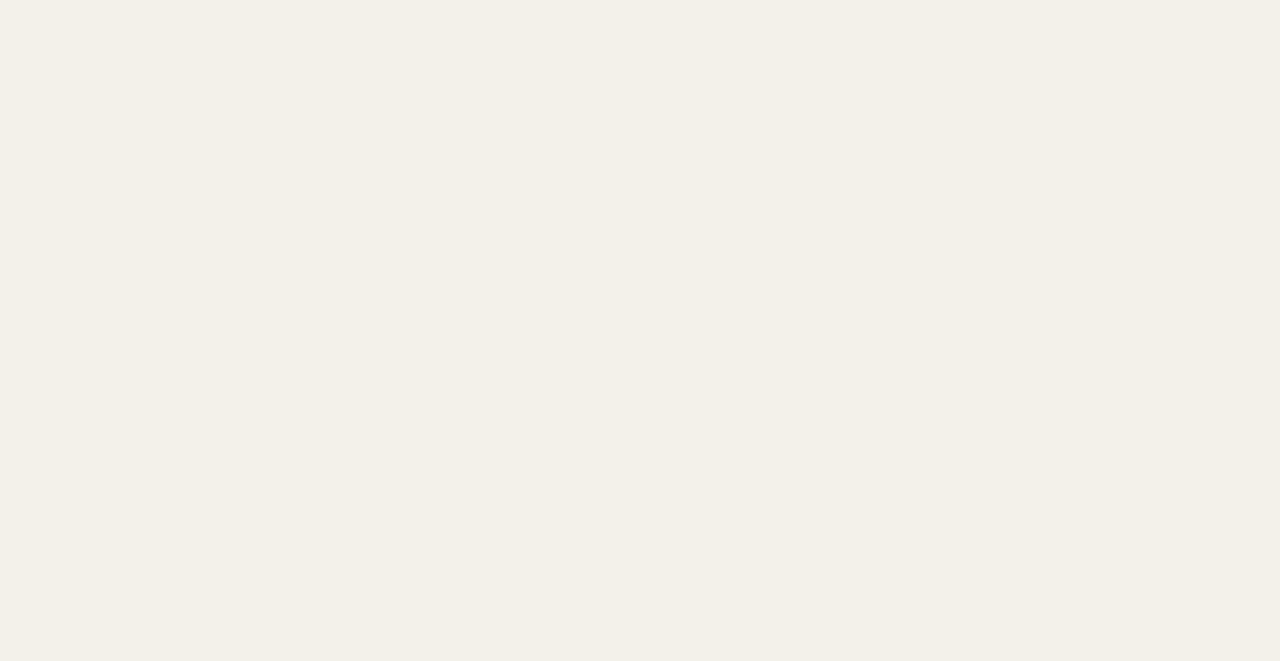
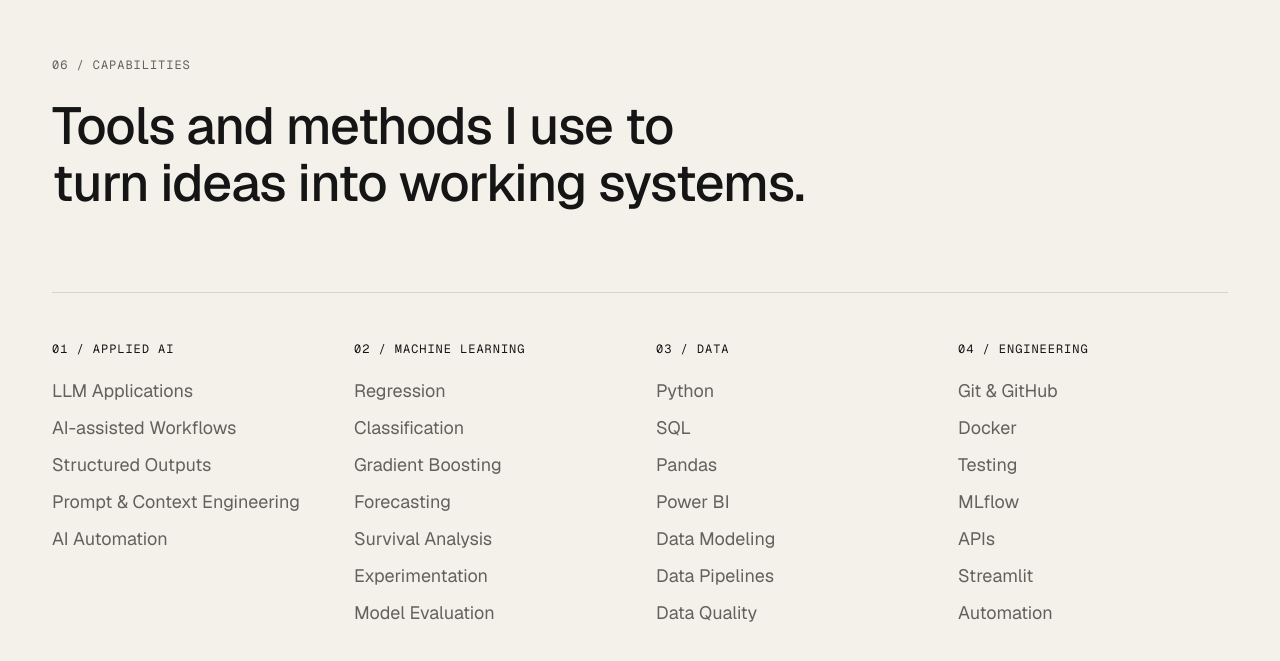
Before and after one commit to mori-mkm/portfolio, a Next.js app: page /en in a window 1280 px wide. Shown: the part 9626-10287 px from the top of the page. Before the commit the page ends 9555 px from the top, so only its background shows below. Built offline with nearby package versions, Linux system fonts and the light colour scheme.

Commit message:
feat: add capabilities section

```diff
--- a/src/app/[locale]/page.tsx
+++ b/src/app/[locale]/page.tsx
@@ -7,6 +7,7 @@ import { SelectedWork } from "@/components/sections/SelectedWork";
 import { CaseStudies } from "@/components/sections/CaseStudies";
 import { Experience } from "@/components/sections/Experience";
 import { ResearchRecognition } from "@/components/sections/ResearchRecognition";
+import { Capabilities } from "@/components/sections/Capabilities";
 import { homeContent } from "@/content/home";
 import { isValidLocale } from "@/lib/i18n";
 
@@ -111,6 +112,13 @@ export default async function HomePage({
           supportingCopy={content.researchRecognition.supportingCopy}
           items={content.researchRecognition.items}
         />
+        <Capabilities
+          eyebrow={content.capabilities.eyebrow}
+          headlineLine1={content.capabilities.headlineLine1}
+          headlineLine2={content.capabilities.headlineLine2}
+          supportingCopy={content.capabilities.supportingCopy}
+          groups={content.capabilities.groups}
+        />
       </main>
     </>
   );
--- /dev/null
+++ b/src/components/sections/Capabilities.tsx
@@ -0,0 +1,59 @@
+import { SectionHeading } from "@/components/ui/SectionHeading";
+import type { CapabilityGroup } from "@/content/home";
+
+/**
+ * Capabilities — PORTFOLIO_SPEC §18 / HOME_WIREFRAME §26-27, task M1-07.
+ * A synthesis layer, deliberately the quietest section on Home: no cards,
+ * no per-column borders, no icons/logos/percentages — whitespace is the
+ * only structural device (task's own "prefer whitespace first" guidance).
+ * Server Component: no interactivity needed.
+ */
+type CapabilitiesProps = {
+  eyebrow: string;
+  headlineLine1: string;
+  headlineLine2: string;
+  supportingCopy?: string;
+  groups: CapabilityGroup[];
+};
+
+export function Capabilities({
+  eyebrow,
+  headlineLine1,
+  headlineLine2,
+  supportingCopy,
+  groups,
+}: CapabilitiesProps) {
+  return (
+    <section
+      id="capabilities"
+      className="mx-auto max-w-[var(--container-max)] px-5 py-20 md:px-8 md:py-32"
+    >
+      <SectionHeading eyebrow={eyebrow} lines={[headlineLine1, headlineLine2]} />
+      {supportingCopy && (
+        <p className="mt-6 max-w-[var(--reading-max)] text-lg leading-[1.55] text-[var(--text-secondary)] md:mt-8 md:text-xl">
+          {supportingCopy}
+        </p>
+      )}
+
+      <div className="mt-16 grid grid-cols-1 gap-x-8 gap-y-10 border-t border-[var(--border)] pt-10 sm:grid-cols-2 lg:grid-cols-4 md:mt-20 md:pt-12">
+        {groups.map((group, index) => (
+          <div key={group.title}>
+            <h3 className="font-mono text-xs uppercase tracking-[0.08em] text-[var(--text-primary)] mb-5">
+              {String(index + 1).padStart(2, "0")} / {group.title}
+            </h3>
+            <ul className="flex flex-col gap-2.5">
+              {group.items.map((item) => (
+                <li
+                  key={item}
+                  className="text-[17px] leading-[1.5] text-[var(--text-secondary)] md:text-[18px]"
+                >
+                  {item}
+                </li>
+              ))}
+            </ul>
+          </div>
+        ))}
+      </div>
+    </section>
+  );
+}
--- a/src/content/home.ts
+++ b/src/content/home.ts
@@ -47,6 +47,18 @@ import type { Locale } from "@/lib/i18n";
  * work (hackathon prototype, final coursework project) — no production,
  * deployment, or business-outcome claims. Closer AI is deliberately
  * omitted (ADR-007, evidence before prominence).
+ *
+ * `capabilities` (M1-07): synthesis layer, not a new evidence source — an
+ * application of ADR-007 (evidence before prominence) to the current
+ * public-project/experience evidence, not a new architectural decision
+ * (no ADR-014). Group is "Applied AI", not "AI Engineering" — the public
+ * evidence today supports LLM-assisted workflows / structured outputs /
+ * prompt engineering, not RAG / agentic systems / evals as *mature*
+ * capabilities. Deliberately excludes RAG, Agentic Systems, Multi-Agent
+ * Systems, LangChain/LangGraph/CrewAI, Vector Databases, AI Evaluation, AI
+ * Observability, FastAPI, PySpark, CI/CD, and cloud infra — all omitted
+ * silently (no "coming soon"/"planned" labels, this section is not a
+ * roadmap). Closer AI is not used as evidence for any of the above.
  */
 
 export type NavItem = {
@@ -163,6 +175,20 @@ export type ResearchRecognitionContent = {
   items: ResearchRecognitionItem[];
 };
 
+export type CapabilityGroup = {
+  /** Stored as literal display text (e.g. "APPLIED AI"), matching the rest of the site's convention for eyebrow/category strings — the "0X / " index prefix is composed from array position in the component, not stored here. */
+  title: string;
+  items: string[];
+};
+
+export type CapabilitiesContent = {
+  eyebrow: string;
+  headlineLine1: string;
+  headlineLine2: string;
+  supportingCopy?: string;
+  groups: CapabilityGroup[];
+};
+
 type HomeContent = {
   brand: string;
   nav: NavItem[];
@@ -209,6 +235,7 @@ type HomeContent = {
   caseStudies: CaseStudiesContent;
   experience: ExperienceContent;
   researchRecognition: ResearchRecognitionContent;
+  capabilities: CapabilitiesContent;
 };
 
 export const homeContent: Record<Locale, HomeContent> = {
@@ -484,6 +511,59 @@ export const homeContent: Record<Locale, HomeContent> = {
           metadata: "Forecasting · SARIMAX · Time Series",
           href: "https://github.com/mori-mkm/retail-sales-forecasting",
           linkLabel: "GitHub",
+        },
+      ],
+    },
+    capabilities: {
+      eyebrow: "06 / CAPABILITIES",
+      headlineLine1: "Tools and methods I use to",
+      headlineLine2: "turn ideas into working systems.",
+      groups: [
+        {
+          title: "APPLIED AI",
+          items: [
+            "LLM Applications",
+            "AI-assisted Workflows",
+            "Structured Outputs",
+            "Prompt & Context Engineering",
+            "AI Automation",
+          ],
+        },
+        {
+          title: "MACHINE LEARNING",
+          items: [
+            "Regression",
+            "Classification",
+            "Gradient Boosting",
+            "Forecasting",
+            "Survival Analysis",
+            "Experimentation",
+            "Model Evaluation",
+          ],
+        },
+        {
+          title: "DATA",
+          items: [
+            "Python",
+            "SQL",
+            "Pandas",
+            "Power BI",
+            "Data Modeling",
+            "Data Pipelines",
+            "Data Quality",
+          ],
+        },
+        {
+          title: "ENGINEERING",
+          items: [
+            "Git & GitHub",
+            "Docker",
+            "Testing",
+            "MLflow",
+            "APIs",
+            "Streamlit",
+            "Automation",
+          ],
         },
       ],
     },
@@ -764,5 +844,58 @@ export const homeContent: Record<Locale, HomeContent> = {
         },
       ],
     },
+    capabilities: {
+      eyebrow: "06 / CAPACIDADES",
+      headlineLine1: "Ferramentas e métodos que uso para",
+      headlineLine2: "transformar ideias em sistemas funcionais.",
+      groups: [
+        {
+          title: "APPLIED AI",
+          items: [
+            "LLM Applications",
+            "Workflows assistidos por IA",
+            "Saídas estruturadas",
+            "Prompt & Context Engineering",
+            "Automação com IA",
+          ],
+        },
+        {
+          title: "MACHINE LEARNING",
+          items: [
+            "Regressão",
+            "Classificação",
+            "Gradient Boosting",
+            "Forecasting",
+            "Análise de Sobrevivência",
+            "Experimentação",
+            "Avaliação de Modelos",
+          ],
+        },
+        {
+          title: "DATA",
+          items: [
+            "Python",
+            "SQL",
+            "Pandas",
+            "Power BI",
+            "Modelagem de Dados",
+            "Pipelines de Dados",
+            "Qualidade de Dados",
+          ],
+        },
+        {
+          title: "ENGINEERING",
+          items: [
+            "Git & GitHub",
+            "Docker",
+            "Testes",
+            "MLflow",
+            "APIs",
+            "Streamlit",
+            "Automação",
+          ],
+        },
+      ],
+    },
   },
 };
```
Also changed, not shown: .claude/state/progress.md, 4 other files (tests, documents, lock files or other folders).
